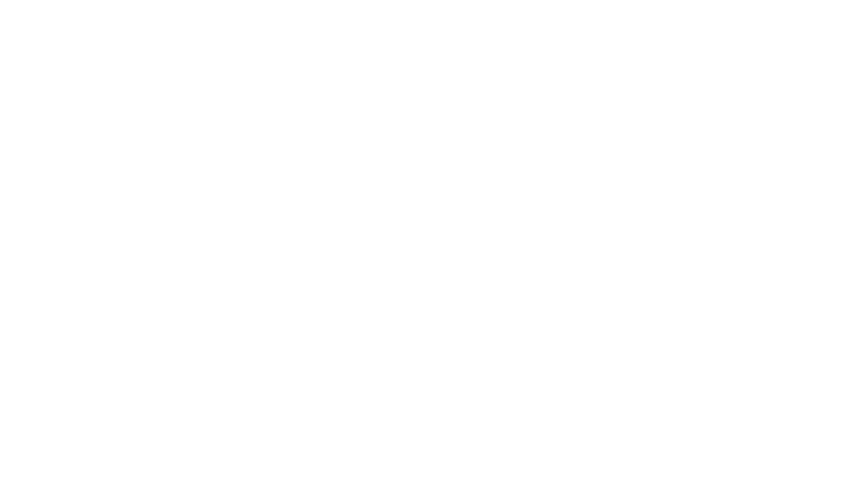
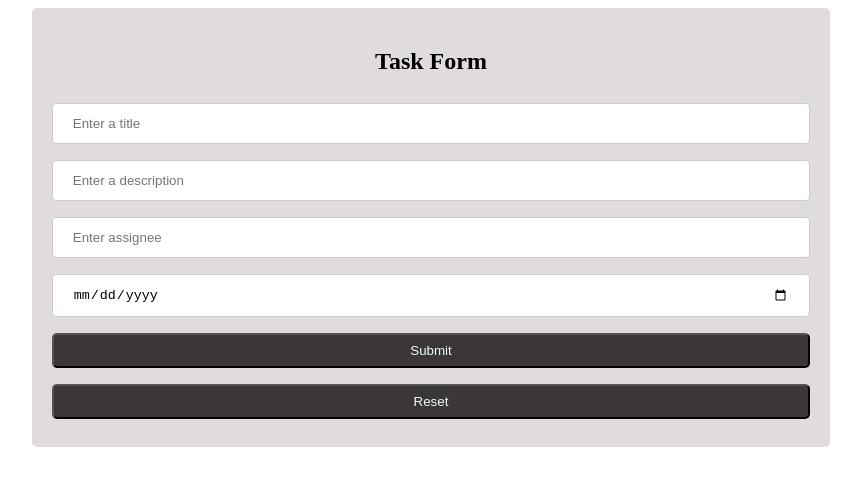
Before and after one commit to dinnupatel100/react-assignments, a React (Vite) app in the folder react-app/: page / in a window 1280 px wide. Shown: the top 486 px of the page, without its empty margins (209-1070 px from the left). Built offline with nearby package versions, Linux system fonts and the light colour scheme.

Commit message:
add assignment8

```diff
--- a/react-app/package.json
+++ b/react-app/package.json
@@ -10,8 +10,10 @@
     "preview": "vite preview"
   },
   "dependencies": {
+    "formik": "^2.4.5",
     "react": "^18.2.0",
-    "react-dom": "^18.2.0"
+    "react-dom": "^18.2.0",
+    "yup": "^1.3.3"
   },
   "devDependencies": {
     "@types/react": "^18.2.56",
--- a/react-app/src/App.css
+++ b/react-app/src/App.css
@@ -0,0 +1,7 @@
+.papaDiv{
+  display: flex;
+  flex-direction: column;
+  justify-content: center;
+  align-items: center;
+  gap: 20px;
+}
--- a/react-app/src/App.tsx
+++ b/react-app/src/App.tsx
@@ -1,7 +1,12 @@
 import './App.css'
+import TaskForm from './components/TaskForm'
 
 function App() {
-  return  <p></p>
+  return  (
+    <div className='papaDiv'>
+    <TaskForm/>
+    </div>
+  )
 }
 
 export default App
--- /dev/null
+++ b/react-app/src/components/TaskForm.tsx
@@ -0,0 +1,76 @@
+import {useFormik} from 'formik'
+import * as yup from 'yup'
+import '../stylesheets/TaskForm.css'
+
+const initialValues = {
+  title: "",
+  description: "",
+  assignee:"",
+  dueDate:""
+}
+
+const onSubmit = (values:object)=>{
+  console.log(values)
+}
+
+const validationSchema = yup.object({
+  title:yup.string()
+        .max(20,"title length must be less than 20 characters")
+        .required("Title is required"),
+  description:yup.string()
+        .required("Description is required"),
+  assignee:yup.string()
+        .required("Assignee is required"),
+  dueDate:yup.date()
+        .min(new Date(),"due date cannot be less than current data")
+        .required("Due Date is required")
+})
+
+const TaskForm = () => {
+
+  const {touched, errors, getFieldProps, handleReset, handleSubmit} = useFormik({
+    initialValues,
+    onSubmit,
+    validationSchema
+  })
+
+  return (
+    <div className='taskform'>
+      <form onSubmit={handleSubmit}>
+        <h2>Task Form</h2>
+        <input
+          type="text"
+          placeholder="Enter a title"
+          {...getFieldProps('title')}
+          // value= {values.title}
+          // onBlur = {handleBlur}
+          // onChange = {handleChange}
+        />
+        {touched.title && errors.title && <p>{errors.title}</p>}
+        <input
+          type="text"
+          placeholder="Enter a description"
+          {...getFieldProps('description')}
+        />
+        {touched.description && errors.description && <p>{errors.description}</p>}
+        <input
+          type="text"
+          placeholder="Enter assignee"
+          {...getFieldProps('assignee')}
+          />
+          {touched.assignee && errors.assignee && <p>{errors.assignee}</p>}
+        <input
+          type="date"
+          placeholder="Enter a due date"
+          {...getFieldProps('dueDate')}
+        />
+        {touched.dueDate && errors.dueDate && <p>{errors.dueDate}</p>}
+
+        <button type="submit">Submit</button>
+        <button onClick={handleReset}>Reset</button>
+      </form>
+    </div>
+  )
+}
+
+export default TaskForm
--- /dev/null
+++ b/react-app/src/stylesheets/TaskForm.css
@@ -0,0 +1,38 @@
+
+.taskform{
+  width:60%;
+  display: inline-block;
+  border-radius: 5px;
+  padding: 20px;
+  background-color: rgb(224, 220, 220);
+ text-align: center;
+}
+
+button{
+  padding: 8px 20px;
+  border-radius: 5px;
+  background-color: rgb(59, 55, 55);
+  color:aliceblue;
+  width:100%;
+  margin: 8px 0;
+}
+
+button:hover{
+  background-color: black;
+}
+
+input{
+  width: 100%;
+  padding: 12px 20px;
+  margin: 8px 0;
+  display: inline-block;
+  border: 1px solid #ccc;
+  border-radius: 4px;
+  box-sizing: border-box;
+}
+
+p{
+  color:red;
+  margin:0;
+  margin-bottom:10px;
+}
```
Also changed, not shown: 1 other file (tests, documents, lock files or other folders).
